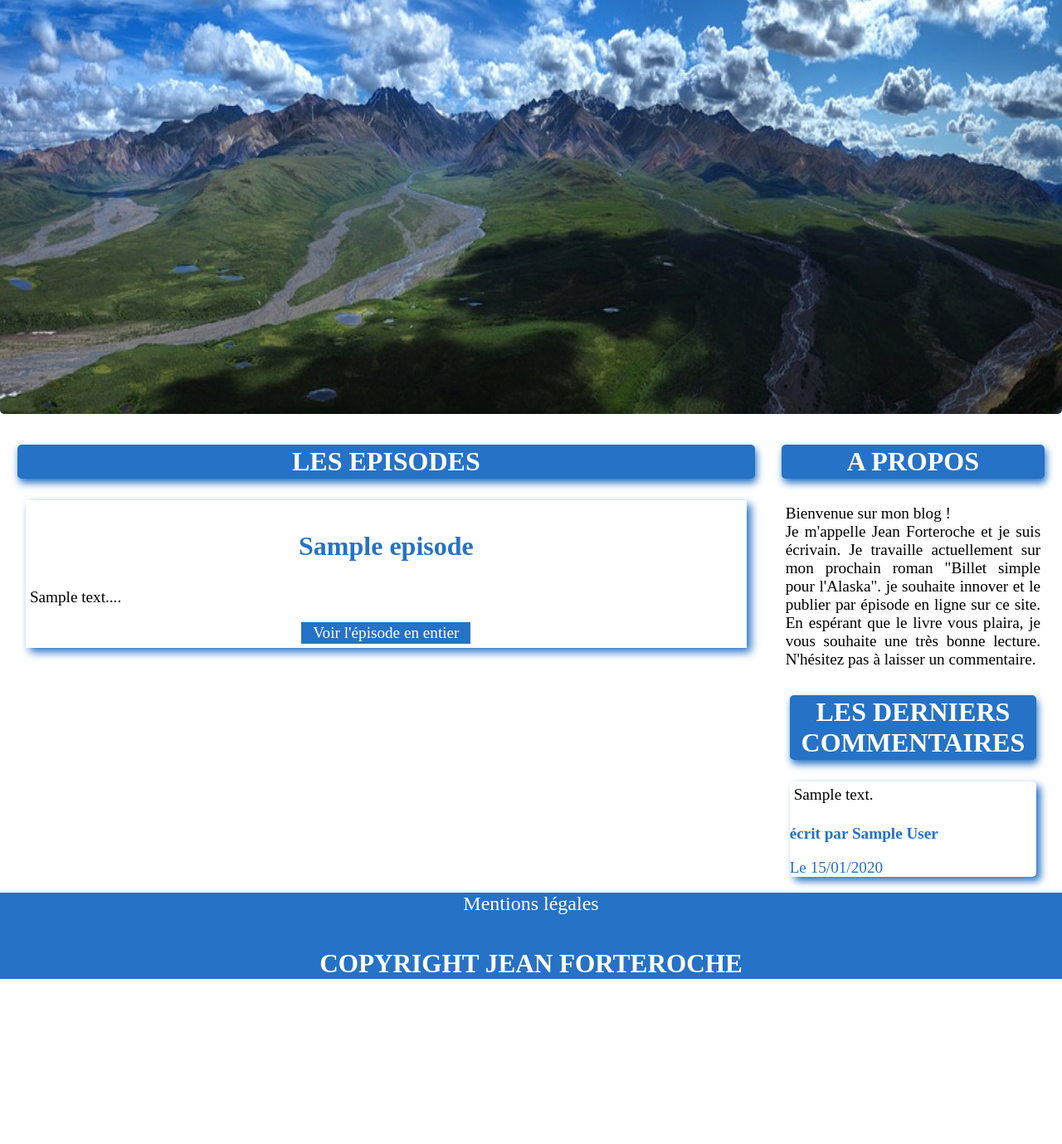
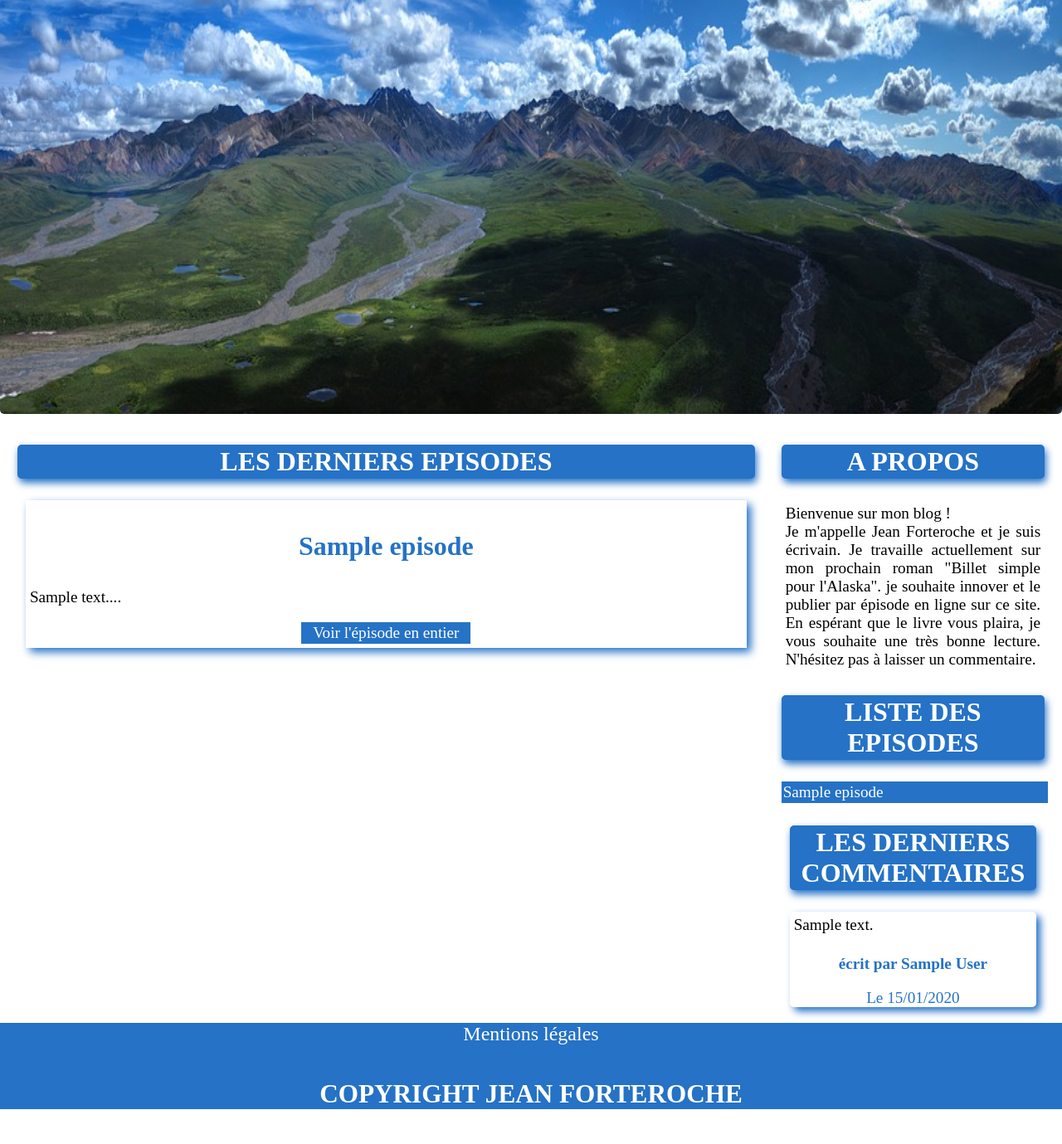
Before and after one commit to davidAChiva/projet-4, a PHP site: page / in a window 1280 px wide. Shown: the part 60-1439 px from the top of the page at 83% size. Before the commit the page ends 1240 px from the top, so only its background shows below. Run offline with PHP 8.4, Linux system fonts and the light colour scheme; tables that the repository leaves empty or names only in its code hold one stand-in row (values such as "Sample post"); some libraries are stand-ins or nearby versions.

Commit message:
Changement home (liste episodes et derniers episodes)

```diff
--- a/Controller/ControllerFront.class.php
+++ b/Controller/ControllerFront.class.php
@@ -17,7 +17,8 @@ class ControllerFrontOffice
     // Affiche les éléments de la page d'accueil
     public function home()
     {
-       $episodes = $this->episode->getEpisodesDesc();
+       $episodes = $this->episode->getEpisodesAsc();
+       $lastEpisodes = $this->episode->getLastEpisodes();
        $lastComments = $this->comment->getLastComments();
        require "View/ViewHome.class.php";
     }
--- a/Model/Episode.class.php
+++ b/Model/Episode.class.php
@@ -42,6 +42,13 @@ class Episode extends Model
             throw new Exception("Aucun billet ne correspond à l'identifiant" . $idEpisode);
         }
     }
+    // Récupére les 5 derniers épisodes
+    public function getLastEpisodes()
+    {
+        $sql = 'SELECT id, titre, contenu, DATE_FORMAT(date_creation, "%d/%m/%Y") AS date_creation FROM episodes ORDER BY id DESC LIMIT 0,5';
+        $lastEpisodes = $this->executeRequest($sql);
+        return $lastEpisodes;
+    }
     // Récupére le dernier épisode
     public function getLastEpisode()
     {
--- a/View/ViewHome.class.php
+++ b/View/ViewHome.class.php
@@ -5,12 +5,12 @@ $title = "Accueil | Billet simple pour l'Alaska";
 ob_start();
 ?>
 <div id='sectionLeftHome'>
-<h2>LES EPISODES</h2>
-<?php foreach ($episodes as $episode): ?>
+<h2>LES DERNIERS EPISODES</h2>
+<?php foreach ($lastEpisodes as $lastEpisode): ?>
     <div class='episode'>
-        <h3 class='titleEpisode'><?= $episode['titre'] ?></h3>
-        <p class='contentEpisode'> <?= substr($episode['contenu'],0,350) . '...' ?></p>
-        <a href='<?= 'index.php?episode=' . $episode['id'] ?>'>Voir l'épisode en entier</a>
+        <h3 class='titleEpisode'><?= $lastEpisode['titre'] ?></h3>
+        <p class='contentEpisode'> <?= substr($lastEpisode['contenu'],0,350) . '...' ?></p>
+        <a href='<?= 'index.php?episode=' . $lastEpisode['id'] ?>'>Voir l'épisode en entier</a>
     </div>
 <?php endforeach; ?>
 </div>
@@ -24,6 +24,12 @@ ob_start();
             N'hésitez pas à laisser un commentaire.
         </p>
     </div>
+    <div id='blockAllEpisodes'>
+        <h2>LISTE DES EPISODES</h2>
+        <?php foreach ($episodes as $episode): ?>
+        <a href='<?= 'index.php?episode=' . $episode['id'] ?>'><?= $episode['titre'] ?> </a>
+        <?php endforeach; ?>
+    </div>
     <div id='blockLastComments'>
     <h2>LES DERNIERS COMMENTAIRES</h2>
        <?php foreach ($lastComments as $lastComment): ?>
@@ -32,7 +38,7 @@ ob_start();
             <p class='lastCommentAuthor'>écrit par <?= $lastComment['author'] ?></p>
             <p class='lastCommentDate'>Le <?= $lastComment['date_comment'] ?></p>
         </div>
-        <?php endforeach ?>
+        <?php endforeach; ?>
     </div>
 </div>
 
--- a/css/front.css
+++ b/css/front.css
@@ -49,6 +49,12 @@ section
     color: black;
      padding: 5px;
 }
+#blockAllEpisodes a
+{
+    display: inline-block;
+    width: 100%;
+    text-align: left;
+}
 #blockLastComments
 {
     margin: 10px;
@@ -66,6 +72,7 @@ section
 }
 .lastCommentAuthor,.lastCommentDate
 {
+    text-align: center;
     color: #2572C6;
 }
 .lastCommentAuthor
```
